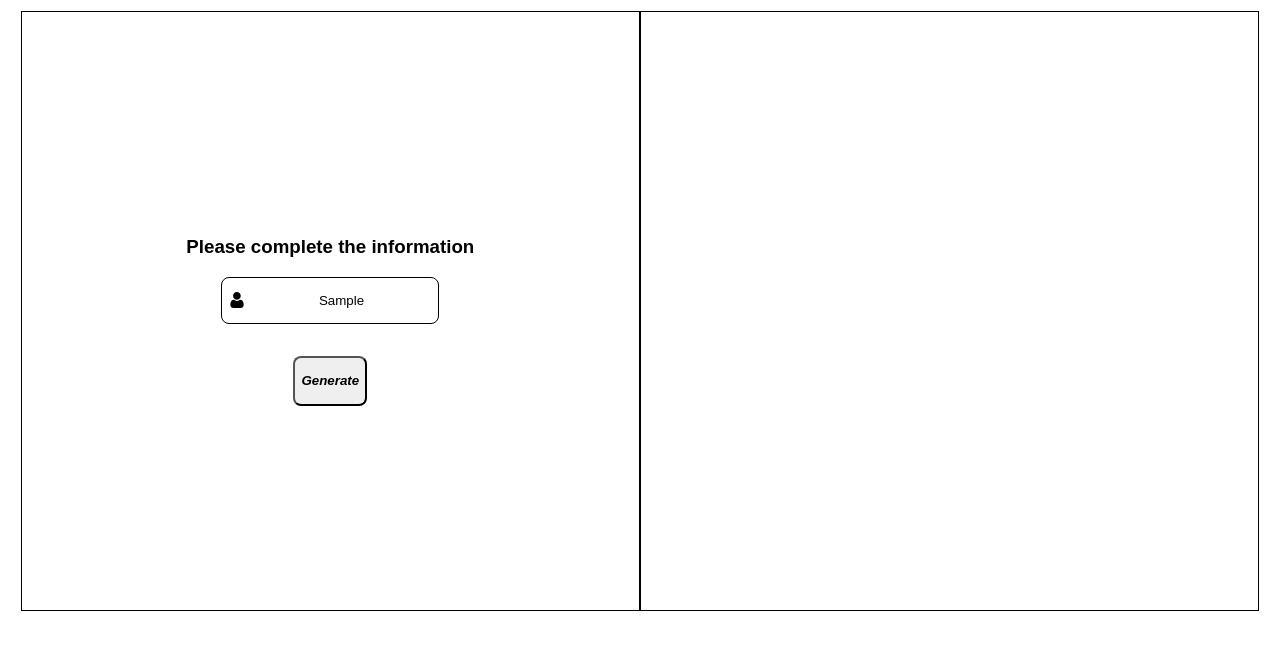
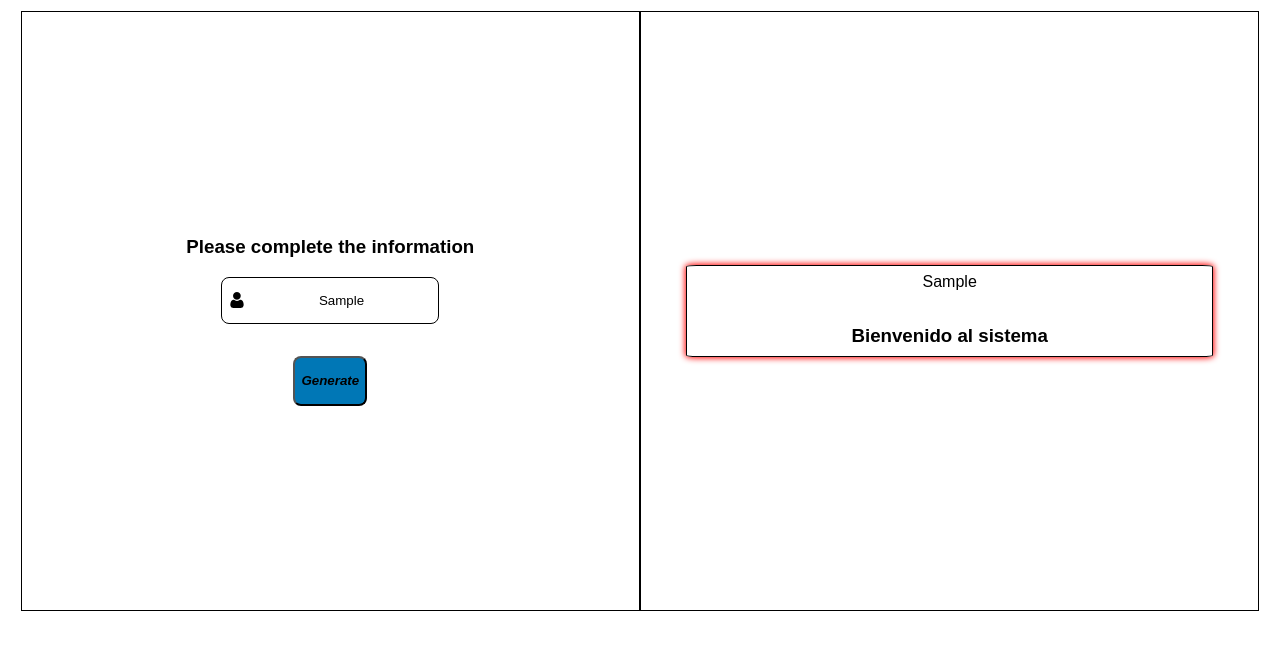
Before and after one commit to Mari293/JavaScript, a plain HTML site: page Card/index.html in a window 1280 px wide. Both pictures are taken after typing "Sample" into the empty fields and a click on the button "Generate". Shown: the part 108-758 px from the top of the page. Drawn offline with Linux system fonts and the light colour scheme.

Commit message:
Se da estilos para la card y se crean nuevos elementos en el html para esto

```diff
--- a/Card/app.js
+++ b/Card/app.js
@@ -1,25 +1,45 @@
 const principalContainer = document.querySelector("main");
 const title = document.querySelector("header");
-const userContainer = document.querySelector("#container-name")
-const informationContainer = document.querySelector("#container-information")
-const cardContainer = document.querySelector("#container-card")
+const userContainer = document.querySelector("#container-name");
+const informationContainer = document.querySelector("#container-information");
+const cardContainer = document.querySelector("#container-card");
+const card = document.querySelector("#card");
+const nameCard = document.querySelector("#name-card");
+const messageWelcome = document.querySelector("#welcome");
 const nameUser = document.querySelector("#name");
 const message = document.querySelector("#message");
-const btn_Generate = document.querySelector("#generate")
+const btn_Generate = document.querySelector("#generate");
 
 nameUser.addEventListener('keydown', characterValidation)
+btn_Generate.addEventListener('focus', createCard)
 
 function characterValidation (keyboardEvent) {
     const code   = keyboardEvent.keyCode;
+    btn_Generate.style.backgroundColor = "#ccc";
     if(code==55 || code==187 || code==189){
-        message.style.color = "red";
+        message.style.color = "#d00000";
         message.textContent = "No puede contener los siguientes carácter '*' , '+' , '/' , '-' , '_'";
     }
     else {
-        message.style.color = "green";
+        message.style.color = "#25a244";
         message.textContent = "Usuario Válido";
     }
 };
+
+function createCard(){
+    btn_Generate.style.backgroundColor = "#0077b6";
+    nameCard.textContent = `${nameUser.value}`;
+    messageWelcome.textContent = "Bienvenido al sistema";
+    card.style.height = "90px";
+    card.style.width = "85%";
+    card.style.border = "1px solid #000";
+    card.style.boxShadow = "0px 0px 6px 1px red";
+    card.style.borderRadius = "2%";
+    card.style.display = "flex";
+    card.style.flexDirection = "column";
+    card.style.alignItems = "center";
+    card.style.justifyContent = "center";
+}
 
 title.style.color = "#ae2012";
 title.style.fontSize = "150%";
@@ -48,6 +68,7 @@ userContainer.style.justifyContent = "space-evenly";
 btn_Generate.style.height = "50px";
 btn_Generate.style.fontWeight = "800";
 btn_Generate.style.borderRadius= "8px";
+btn_Generate.style.backgroundColor = "#ccc";
 
 informationContainer.style.border = "1px solid #000";
 informationContainer.style.width = "50%";
@@ -58,3 +79,6 @@ informationContainer.style.alignItems = "center";
 
 cardContainer.style.border = "1px solid #000";
 cardContainer.style.width = "50%";
+cardContainer.style.display = "flex";
+cardContainer.style.justifyContent = "center";
+cardContainer.style.alignItems = "center";
--- a/Card/index.html
+++ b/Card/index.html
@@ -21,7 +21,10 @@
             <button type="submit" id="generate"><i>Generate</i></button>
         </div>
         <div id="container-card">
-
+            <div id="card">
+                <p id="name-card"></p>
+                <h3 id="welcome"></h3>
+            </div>
         </div>
     </main>
     <script src="app.js"></script>
```
